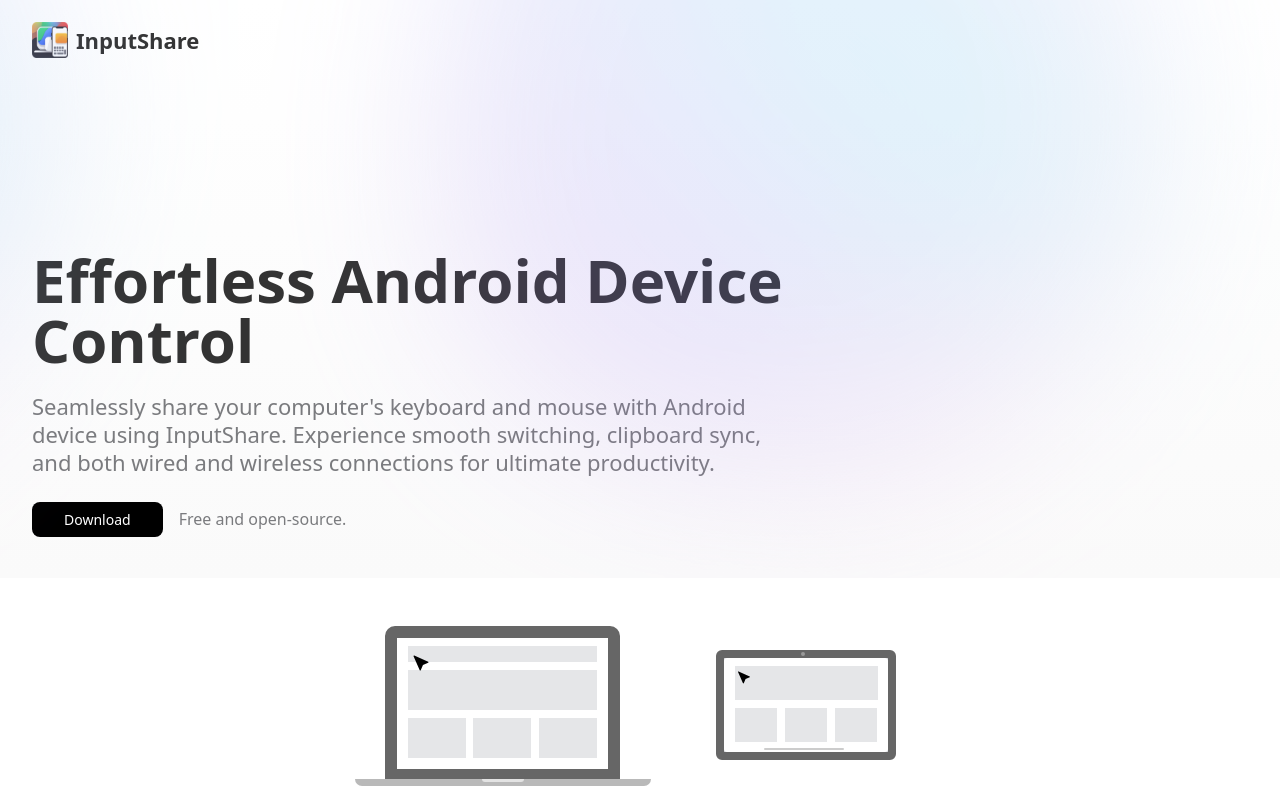
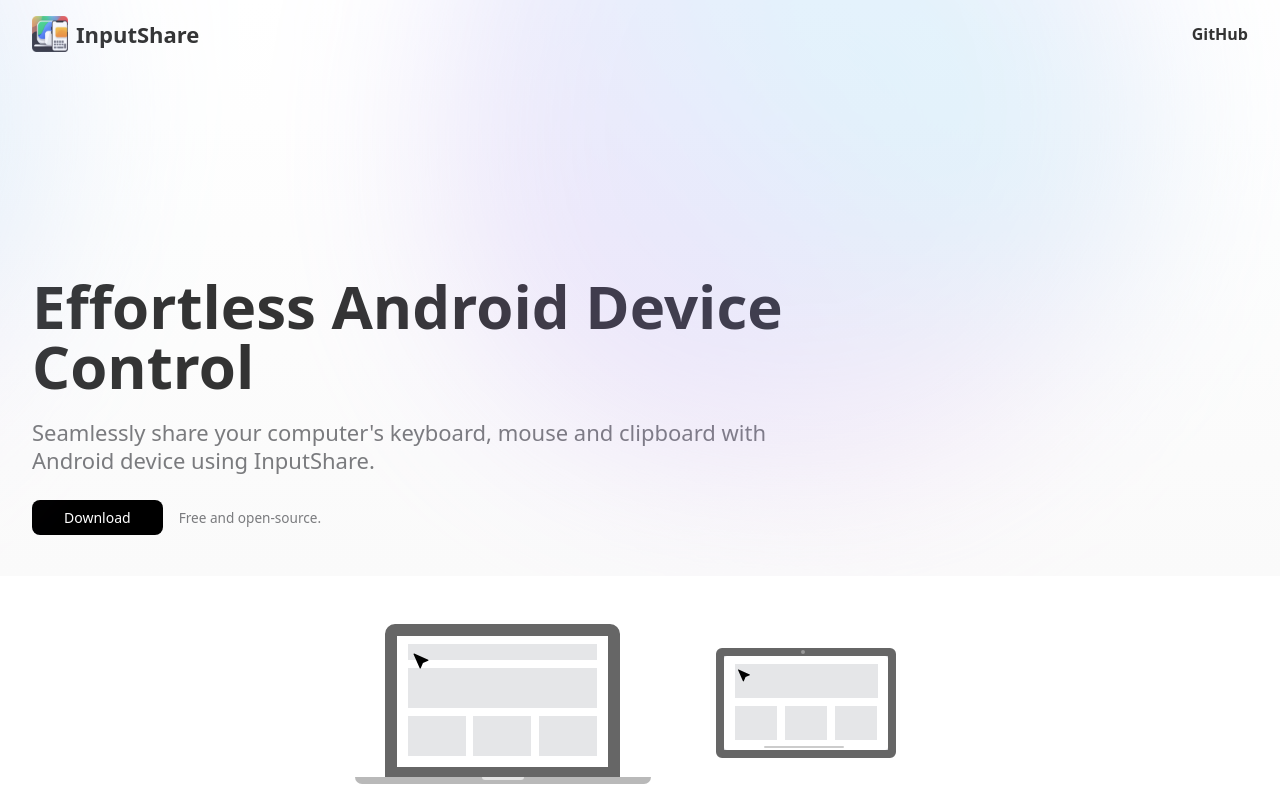
Before and after one commit to waiwai9930/InputShare, a plain HTML site: page index.html in a window 1280 px wide. Shown: the top 800 px of the page. Drawn offline with Linux system fonts and the light colour scheme.

Commit message:
landing page update

```diff
--- a/index.html
+++ b/index.html
@@ -130,24 +130,9 @@
         p.logo {
             display: flex;
             align-items: center;
-            margin-bottom: 6rem;
             gap: 8px;
             color: var(--color-text-h1);
             font-weight: bold;
-        }
-
-        @media screen and (min-width: 1024px) {
-            h1 {
-                font-size: 3.75rem;
-            }
-
-            p.logo {
-                margin-bottom: 12rem;
-            }
-
-            .hero-container .gradient-wrapper {
-                background-position-x: 16rem !important;
-            }
         }
 
         a.download {
@@ -182,26 +167,80 @@
             pointer-events: none;
         }
 
-        @media screen and (min-width: 1024px) {
-            .hero-container .gradient-wrapper {
-                background-position-x: 16rem !important;
-            }
+        .hero {
+            margin: 0 2rem 3rem;
         }
 
-        .hero {
+        .hero .content {
             max-width: 48rem;
-            margin: 0 2rem 3rem;
+        }
+
+        .hero nav {
+            display: flex;
+            justify-content: space-between;
+            align-items: center;
+            margin: 1rem 0 8rem;
+        }
+
+        .hero nav p {
+            margin: 0;
+        }
+
+        .hero a.github {
+            position: relative;
+            bottom: 0;
+            padding-bottom: 0;
+            color: var(--color-text-h1) !important;
+            font-weight: bold;
+            text-decoration: none;
+            background-image: linear-gradient(
+                to right,
+                var(--color-text-h1),
+                var(--color-text-h1)
+            );
+            background-repeat: no-repeat;
+            background-position: right bottom;
+            background-size: 0 2px;
+            transition: bottom .3s,
+                        padding .15s,
+                        background-size .3s;
+        }
+        .hero a.github:hover {
+            bottom: 2px;
+            padding-bottom: 2px;
+            background-position: left bottom;
+            background-size: 100% 2px;
         }
 
         .hero .action span {
             margin-left: 1rem;
             color: var(--color-text-p);
+            font-size: .85rem;
         }
 
         .device-container {
             display: flex;
             justify-content: center;
             gap: 6rem;
+        }
+
+
+        @media screen and (max-width: 768px) {
+            .hero p {
+                font-size: 1.125rem;
+            }
+        }
+
+        @media screen and (min-width: 1024px) {
+            h1 {
+                font-size: 3.75rem;
+            }
+            .hero nav {
+                margin-bottom: min(14rem, 40vh);
+            }
+            .hero-container .gradient-wrapper {
+                background-position-x: 16rem !important;
+            }
         }
 
         @media screen and (max-width: 768px) {
@@ -650,7 +689,7 @@
             margin: 0;
             font-size: 1rem;
             line-height: 1.5rem;
-            color: white;
+            color: var(--color-text-h1);
         }
 
         .how-to-use h3 {
@@ -702,6 +741,7 @@
 
         .shortcuts {
             margin: 0 1.5rem 4rem;
+            overflow-x: hidden;
         }
 
         .shortcuts p {
@@ -709,6 +749,9 @@
             margin-bottom: .8rem;
         }
 
+        .shortcuts .table-wrapper {
+            overflow-x: auto;
+        }
         .shortcuts table {
             width: 100%;
             margin-bottom: 1.2rem;
@@ -797,17 +840,20 @@
     <div class="hero-container">
         <div class="gradient-wrapper"></div>
         <div class="hero">
+            <nav>
                 <p class="logo">
                     <img src="./ui/icon.png" width="36" height="36">InputShare
                 </p>
+                <a class="github" href="https://github.com/BHznJNs/InputShare">GitHub</a>
+            </nav>
+            <div class="content">
                 <h1>Effortless Android Device Control</h1>
-            <p>Seamlessly share your computer's keyboard and mouse with Android device using InputShare. Experience
-                smooth switching, clipboard sync, and both wired and wireless connections for ultimate productivity.
-            </p>
+                <p>Seamlessly share your computer's keyboard, mouse and clipboard with Android device using InputShare.</p>
                 <div class="action">
                     <a class="download"
-                    href="https://github.com/BHznJNs/InputShare/releases/download/0.4.2/InputShare-win-x64-0.4.2.zip">Download</a><span>Free
+                        href="https://github.com/BHznJNs/InputShare/releases/download/0.5.4/InputShare-win-x64.zip">Download</a><span>Free
                         and open-source.</span>
+                </div>
             </div>
         </div>
     </div>
@@ -1026,6 +1072,7 @@
         <div class="content">
             <div class="shortcuts-sharing">
                 <p>Shortcuts below are available while sharing:</p>
+                <div class="table-wrapper">
                     <table>
                         <thead>
                             <tr>
@@ -1227,9 +1274,11 @@
                         </tbody>
                     </table>
                 </div>
+            </div>
 
             <div class="shortcuts-not-sharing">
                 <p>Shortcuts below are available while not sharing:</p>
+                <div class="table-wrapper">
                     <table>
                         <thead>
                             <tr>
@@ -1309,6 +1358,7 @@
                 </div>
             </div>
         </div>
+    </div>
 </body>
 
 </html>
```
Lines whose indentation alone changed are shown as unchanged.
